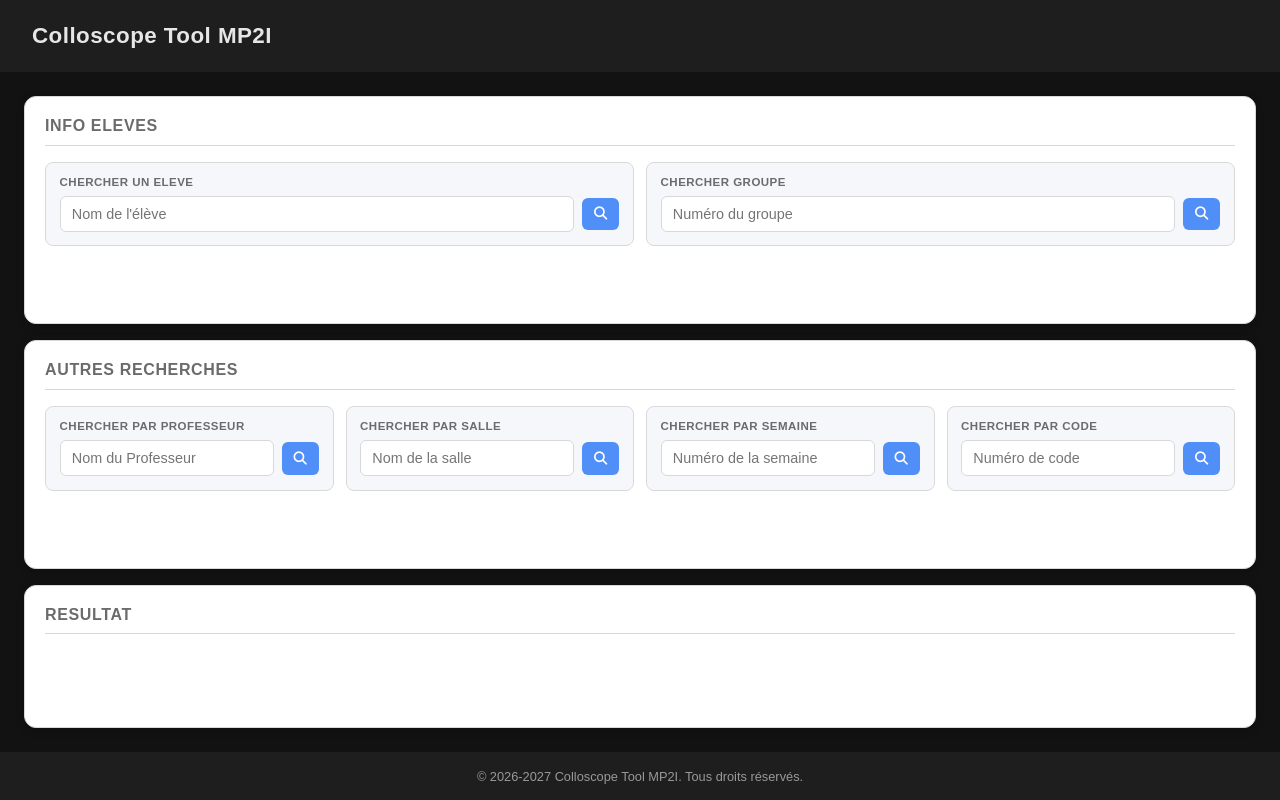
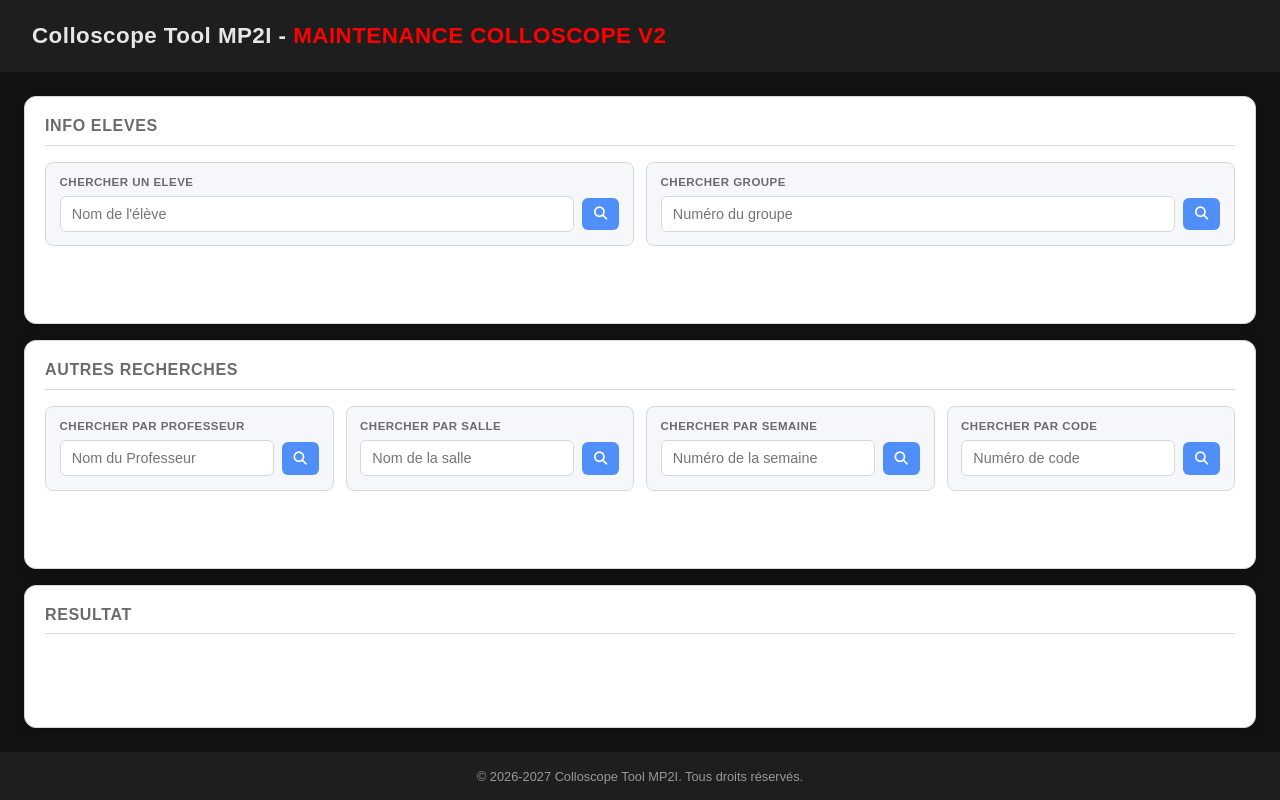
Before and after one commit to kilto56/colloscope, a plain HTML site: page index.html in a window 1280 px wide. Drawn offline with Linux system fonts and the light colour scheme.

Commit message:
Update header title for maintenance version

```diff
--- a/index.html
+++ b/index.html
@@ -14,7 +14,7 @@
 </head>
 <body>
     <header>
-        <h1>Colloscope Tool MP2I</h1>
+        <h1>Colloscope Tool MP2I - <b style="color: red;">MAINTENANCE COLLOSCOPE V2</b></h1>
     </header>
     <main>
         <section>
```
